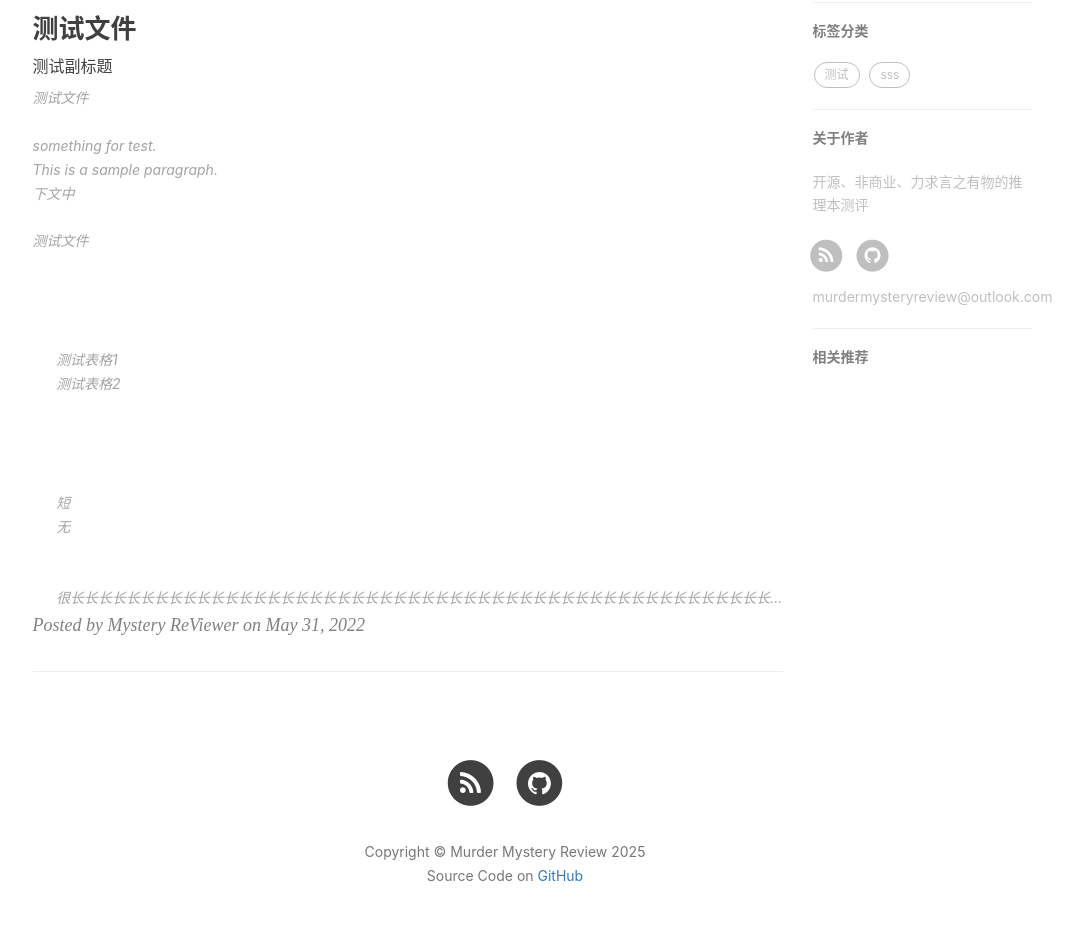
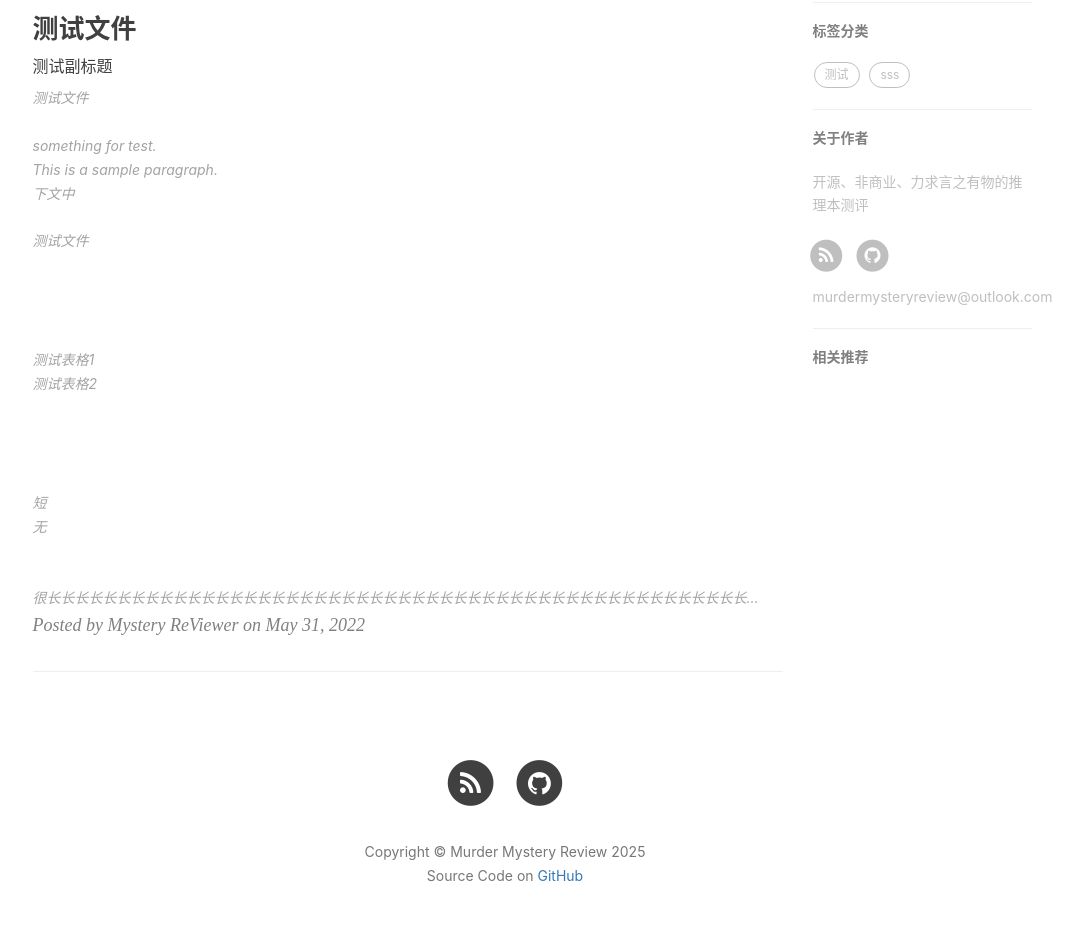
Before and after one commit to mysteryreview/mysteryreview.github.io, a Jekyll site: the page built from index.html, in a window 1280 px wide. Shown: the part 544-1496 px from the top of the page, without its empty margins (135-1218 px from the left). Built offline with Jekyll 4.4.1, drawn with Linux system fonts in a browser that asks for light colours; nearby versions of some CDN libraries; the list of posts is cut into pages by our own code; comment, search, counter and statistics services are not loaded.

Commit message:
Update index.html

```diff
--- a/index.html
+++ b/index.html
@@ -10,7 +10,7 @@ description: 诚实测评推理类剧本杀
         {% if post.subtitle %}
         <h3 class="post-subtitle">{{ post.subtitle }}</h3>
         {% endif %}
-        <div class="post-content-preview" style="white-space: pre-wrap">{{ post.content | strip_html | truncate:200 }}</div>
+        <div class="post-content-preview" style="white-space: pre-line">{{ post.content | strip_html | truncate:200 }}</div>
     </a>
     <p class="post-meta">
         Posted by {% if post.author %}{{ post.author }}{% else %}{{ site.title }}{% endif %} on {{ post.date | date: "%B %-d, %Y" }}
```
